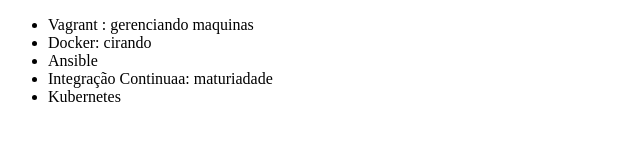
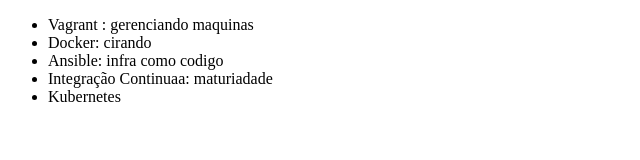
Before and after one commit to rodrigotestegit/alura-git, a plain HTML site: page index.html in a window 1280 px wide. Shown: the whole page, without its empty margins (0-640 px from the left). Drawn offline with Linux system fonts and the light colour scheme.

Commit message:
mudando o nome do ansible

```diff
--- a/index.html
+++ b/index.html
@@ -8,7 +8,7 @@
     <ul>
         <li>Vagrant : gerenciando maquinas</li>
         <li>Docker: cirando</li>
-        <li>Ansible</li>
+        <li>Ansible: infra como codigo</li>
         <li>Integração Continuaa: maturiadade</li>
 	<li>Kubernetes</li>
     </ul>
```
